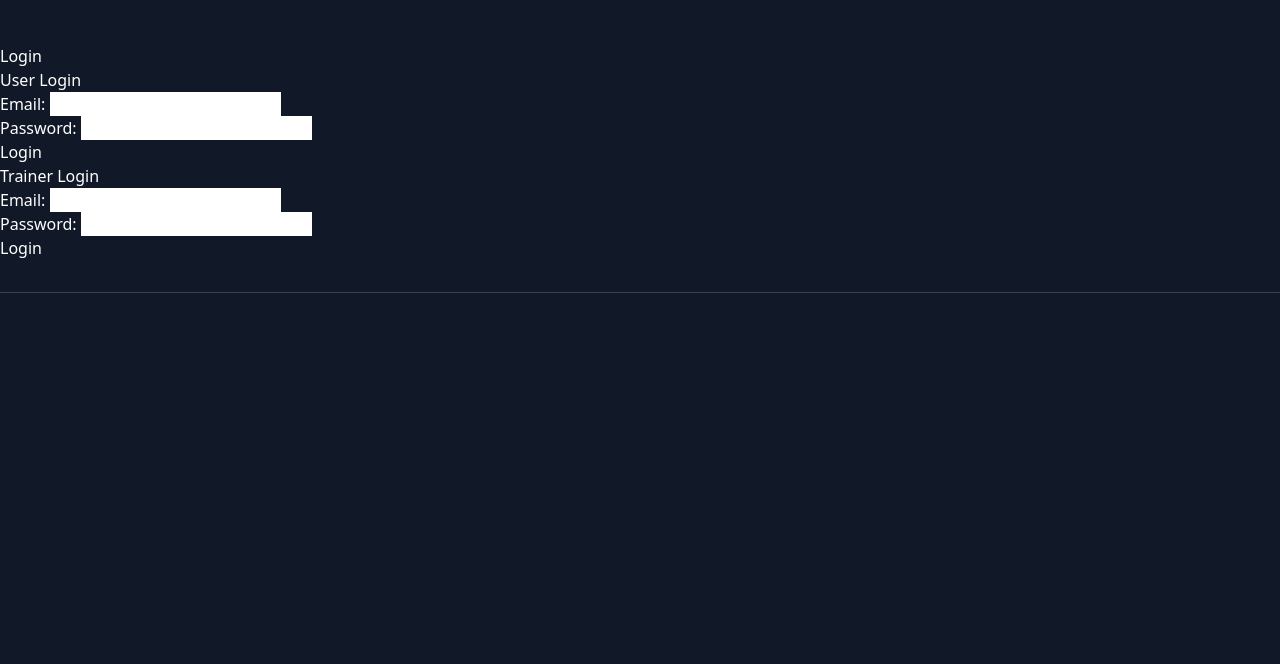
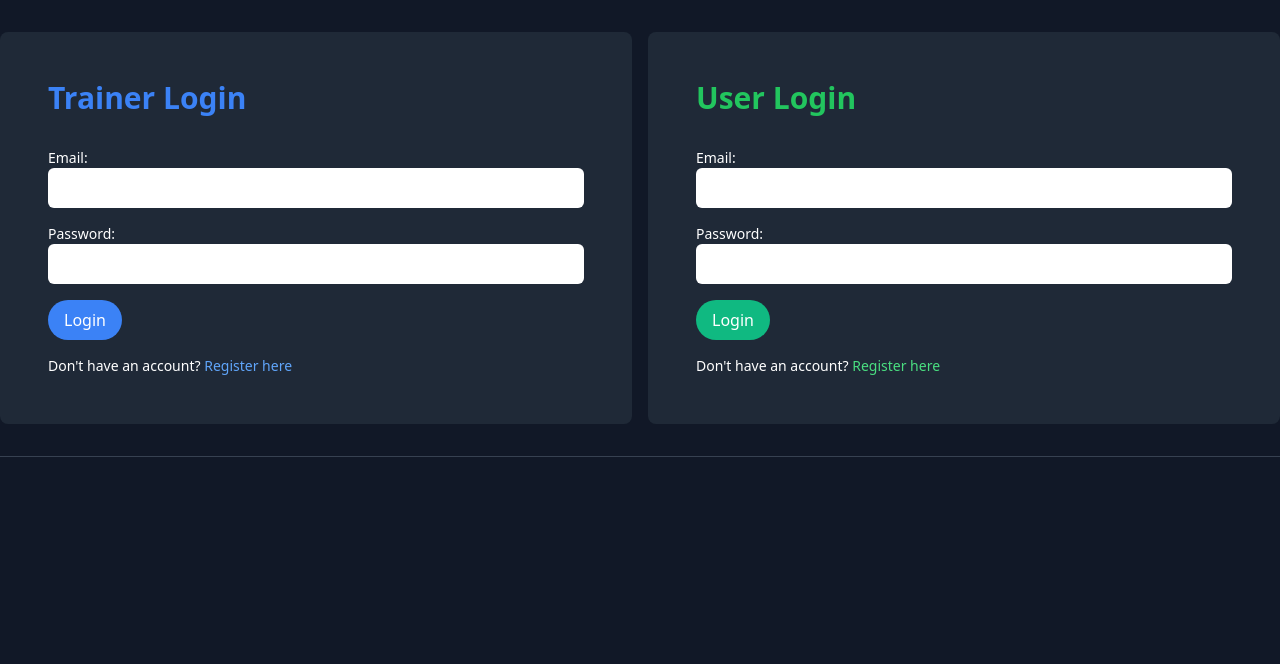
Before and after one commit to Mkaif-Qureshi/FITVISION, a Flask app: page /login in a window 1280 px wide. Shown: the part 60-724 px from the top of the page. Run offline with Flask 2, Linux system fonts and the light colour scheme; style sheets or scripts are compiled from the project's sources; parts of the project's set-up code (start-up, migrations or seed data) failed here and were passed over; some libraries are stand-ins or nearby versions.

Commit message:
login added

```diff
--- a/FrontEnd/fitvisionflask/fitvisionflask/templates/login.html
+++ b/FrontEnd/fitvisionflask/fitvisionflask/templates/login.html
@@ -1,43 +1,47 @@
 {% extends "layout.html" %}
 
 {% block content %}
+<body class="bg-gray-900 text-white flex items-center h-screen">
 
-<div class="container mt-3">
-    <h1>Login</h1>
+  <div class="flex justify-center w-full">
 
-    <div class="row">
-        <!-- User Login Section -->
-        <div class="col-md-6">
-            <h2>User Login</h2>
-            <form action="{{ url_for('user_login') }}" method="post">
-                <div class="form-group">
-                    <label for="userEmail">Email:</label>
-                    <input type="email" class="form-control" id="userEmail" name="userEmail" required>
+    <!-- Trainer Login Section -->
+    <div class="w-1/2 p-12 bg-gray-800 rounded-lg mr-2">
+      <h2 class="text-3xl font-bold mb-8 text-blue-500">Trainer Login</h2>
+      <form class="space-y-4">
+        <div>
+          <label for="trainerEmail" class="block text-sm font-medium">Email:</label>
+          <input type="email" id="trainerEmail" name="trainerEmail" class="form-input w-full px-4 py-2 rounded-md text-black focus:outline-none focus:shadow-outline-blue focus:border-blue-500">
         </div>
-                <div class="form-group">
-                    <label for="userPassword">Password:</label>
-                    <input type="password" class="form-control" id="userPassword" name="userPassword" required>
+        <div>
+          <label for="trainerPassword" class="block text-sm font-medium">Password:</label>
+          <input type="password" id="trainerPassword" name="trainerPassword" class="form-input w-full px-4 py-2 rounded-md text-black focus:outline-none focus:shadow-outline-blue focus:border-blue-500">
         </div>
-                <button type="submit" class="btn btn-primary">Login</button>
+        <button type="submit" class="bg-blue-500 hover:bg-blue-600 text-white py-2 px-4 rounded-full focus:outline-none focus:shadow-outline-blue">Login</button>
+        <p class="mt-2 text-sm">Don't have an account? <a href="#" class="text-blue-400">Register here</a></p>
       </form>
     </div>
 
-        <!-- Trainer Login Section -->
-        <div class="col-md-6">
-            <h2>Trainer Login</h2>
-            <form action="{{ url_for('trainer_login') }}" method="post">
-                <div class="form-group">
-                    <label for="trainerEmail">Email:</label>
-                    <input type="email" class="form-control" id="trainerEmail" name="trainerEmail" required>
+    <!-- User Login Section -->
+    <div class="w-1/2 p-12 bg-gray-800 rounded-lg ml-2">
+      <h2 class="text-3xl font-bold mb-8 text-green-500">User Login</h2>
+      <form class="space-y-4">
+        <div>
+          <label for="userEmail" class="block text-sm font-medium">Email:</label>
+          <input type="email" id="userEmail" name="userEmail" class="form-input w-full px-4 py-2 rounded-md text-black focus:outline-none focus:shadow-outline-green focus:border-green-500">
         </div>
-                <div class="form-group">
-                    <label for="trainerPassword">Password:</label>
-                    <input type="password" class="form-control" id="trainerPassword" name="trainerPassword" required>
+        <div>
+          <label for="userPassword" class="block text-sm font-medium">Password:</label>
+          <input type="password" id="userPassword" name="userPassword" class="form-input w-full px-4 py-2 rounded-md text-black focus:outline-none focus:shadow-outline-green focus:border-green-500">
         </div>
-                <button type="submit" class="btn btn-primary">Login</button>
+        <button type="submit" class="text-white py-2 px-4 rounded-full focus:shadow-outline-green"  style="background-color: #10B981; transition: background-color 0.3s;" onmouseover="this.style.backgroundColor='#059669'" onmouseout="this.style.backgroundColor='#10B981'">Login</button>
+
+        <p class="mt-2 text-sm">Don't have an account? <a href="#" class="text-green-400">Register here</a></p>
       </form>
     </div>
-    </div>
+
   </div>
 
 {% endblock %}
+</body>
+</html>
```
Lines whose indentation alone changed are shown as unchanged.
